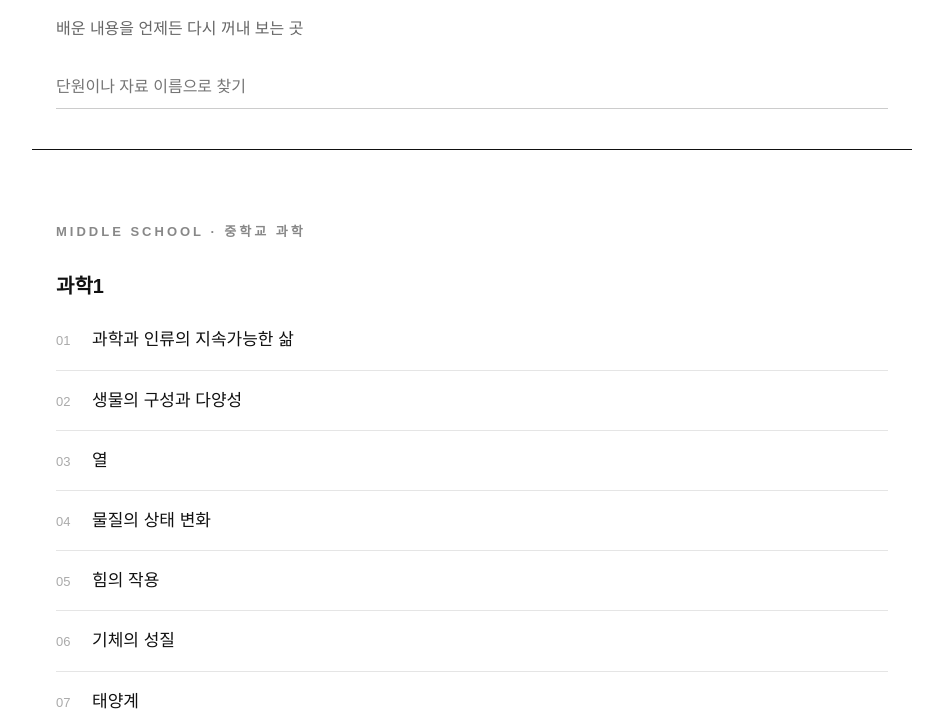
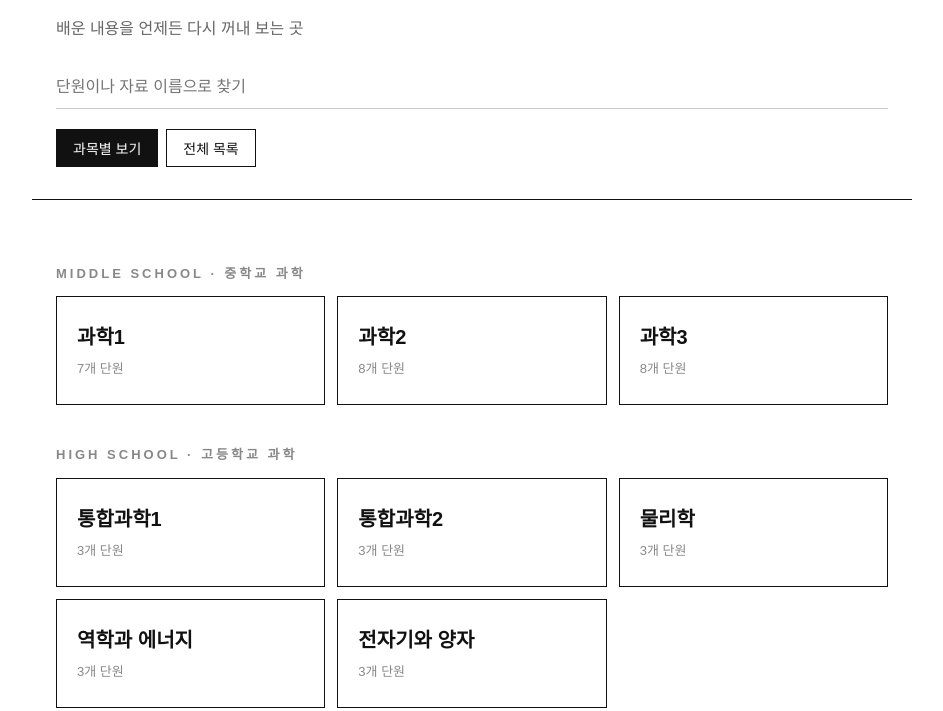
Before and after one commit to dkstjdghks/dkstjdghks.github.io, a plain HTML site: page index.html in a window 1280 px wide. Shown: the part 128-839 px from the top of the page, without its empty margins (168-1111 px from the left). Drawn offline with Linux system fonts and the light colour scheme; a web font is replaced by a local one.

Commit message:
Update index.html

```diff
--- a/index.html
+++ b/index.html
@@ -8,15 +8,28 @@
 <style>
   * { box-sizing: border-box; margin: 0; padding: 0; }
   body { font-family: 'Pretendard', sans-serif; background: #fff; color: #111; line-height: 1.6; }
-  header { padding: 72px 24px 40px; max-width: 880px; margin: 0 auto; border-bottom: 1px solid #111; }
-  header h1 { font-size: 40px; font-weight: 800; letter-spacing: -1px; }
+  header { padding: 72px 24px 32px; max-width: 880px; margin: 0 auto; border-bottom: 1px solid #111; }
+  header h1 { font-size: 40px; font-weight: 800; letter-spacing: -1px; cursor: pointer; }
   header p { color: #666; margin-top: 8px; }
   .search { margin-top: 24px; width: 100%; padding: 12px 0; border: none; border-bottom: 1px solid #ccc; font-size: 16px; font-family: inherit; outline: none; }
   .search:focus { border-color: #111; }
+  .tabs { margin-top: 20px; display: flex; gap: 8px; }
+  .tabs button { font-family: inherit; font-size: 14px; padding: 8px 16px; border: 1px solid #111; background: #fff; color: #111; cursor: pointer; }
+  .tabs button.on { background: #111; color: #fff; }
   main { max-width: 880px; margin: 0 auto; padding: 24px; }
-  .level { margin-top: 48px; }
-  .level h2 { font-size: 13px; letter-spacing: 3px; color: #888; margin-bottom: 8px; }
+  .level { margin-top: 40px; }
+  .level h2 { font-size: 13px; letter-spacing: 3px; color: #888; margin-bottom: 12px; }
   .course h3 { font-size: 20px; margin: 28px 0 8px; }
+  .grid { display: grid; grid-template-columns: repeat(auto-fill, minmax(200px, 1fr)); gap: 12px; }
+  .card { border: 1px solid #111; padding: 24px 20px; cursor: pointer; transition: .15s; }
+  .card:hover { background: #111; color: #fff; }
+  .card .name { font-size: 20px; font-weight: 700; }
+  .card .meta { font-size: 13px; color: #888; margin-top: 6px; }
+  .card:hover .meta { color: #ccc; }
+  .back { display: inline-block; margin-top: 24px; font-size: 14px; color: #666; cursor: pointer; border: none; background: none; font-family: inherit; }
+  .back:hover { color: #111; }
+  .crumb { font-size: 13px; letter-spacing: 2px; color: #888; margin-top: 24px; }
+  .title { font-size: 28px; font-weight: 800; margin: 4px 0 16px; }
   details { border-bottom: 1px solid #e5e5e5; }
   summary { list-style: none; cursor: pointer; padding: 16px 0; display: flex; justify-content: space-between; align-items: center; font-size: 17px; }
   summary::-webkit-details-marker { display: none; }
@@ -33,9 +46,13 @@
 </head>
 <body>
 <header>
-  <h1>안선생 아카이브</h1>
+  <h1 onclick="go('')">안선생 아카이브</h1>
   <p>배운 내용을 언제든 다시 꺼내 보는 곳</p>
   <input class="search" id="search" placeholder="단원이나 자료 이름으로 찾기">
+  <div class="tabs">
+    <button id="tabCourse" onclick="go('')">과목별 보기</button>
+    <button id="tabAll" onclick="go('all')">전체 목록</button>
+  </div>
 </header>
 <main id="app"></main>
 <footer>© 안선생 아카이브</footer>
@@ -103,38 +120,79 @@ const data = [
   ]}
 ];
 
-function render(keyword = "") {
-  const k = keyword.trim();
-  const app = document.getElementById("app");
-  app.innerHTML = "";
+const app = document.getElementById("app");
+const search = document.getElementById("search");
+
+function unitHTML(u, i, open) {
+  const links = u.items.length
+    ? u.items.map(it => `<a href="${it.url}">${it.title}</a>`).join("")
+    : `<p class="empty">자료 준비 중</p>`;
+  return `<details${open ? " open" : ""}><summary><span><span class="num">${String(i+1).padStart(2,"0")}</span>${u.title}</span><span class="count">${u.items.length ? u.items.length + "개" : ""}</span></summary><div class="items">${links}</div></details>`;
+}
+
+function countItems(c) { return c.units.reduce((s, u) => s + u.items.length, 0); }
+
+function go(hash) { search.value = ""; location.hash = hash; if (location.hash.slice(1) === hash) render(); }
+
+function setTab(mode) {
+  document.getElementById("tabCourse").classList.toggle("on", mode !== "all");
+  document.getElementById("tabAll").classList.toggle("on", mode === "all");
+}
+
+function renderHome() {
+  setTab("course");
+  app.innerHTML = data.map((lv, li) => `
+    <section class="level"><h2>${lv.level}</h2>
+      <div class="grid">
+        ${lv.courses.map((c, ci) => `
+          <div class="card" onclick="go('c-${li}-${ci}')">
+            <div class="name">${c.name}</div>
+            <div class="meta">${c.units.length}개 단원${countItems(c) ? " · 자료 " + countItems(c) + "개" : ""}</div>
+          </div>`).join("")}
+      </div>
+    </section>`).join("");
+}
+
+function renderCourse(li, ci) {
+  setTab("course");
+  const lv = data[li], c = lv && lv.courses[ci];
+  if (!c) return renderHome();
+  app.innerHTML = `
+    <button class="back" onclick="go('')">← 과목 목록으로</button>
+    <div class="crumb">${lv.level}</div>
+    <div class="title">${c.name}</div>
+    ${c.units.map((u, i) => unitHTML(u, i, false)).join("")}`;
+}
+
+function renderAll(keyword) {
+  setTab("all");
+  const k = (keyword || "").trim();
+  let html = "";
   data.forEach(lv => {
-    const sec = document.createElement("section");
-    sec.className = "level";
-    sec.innerHTML = `<h2>${lv.level}</h2>`;
-    let shown = 0;
+    let sec = "";
     lv.courses.forEach(c => {
-      const div = document.createElement("div");
-      div.className = "course";
-      div.innerHTML = `<h3>${c.name}</h3>`;
-      let cShown = 0;
-      c.units.forEach((u, i) => {
+      const units = c.units.map((u, i) => {
         const hit = !k || u.title.includes(k) || c.name.includes(k) || u.items.some(it => it.title.includes(k));
-        if (!hit) return;
-        cShown++;
-        const d = document.createElement("details");
-        if (k) d.open = true;
-        const links = u.items.length
-          ? u.items.map(it => `<a href="${it.url}">${it.title}</a>`).join("")
-          : `<p class="empty">자료 준비 중</p>`;
-        d.innerHTML = `<summary><span><span class="num">${String(i+1).padStart(2,"0")}</span>${u.title}</span><span class="count">${u.items.length ? u.items.length + "개" : ""}</span></summary><div class="items">${links}</div>`;
-        div.appendChild(d);
-      });
-      if (cShown) { sec.appendChild(div); shown += cShown; }
+        return hit ? unitHTML(u, i, !!k) : "";
+      }).join("");
+      if (units) sec += `<div class="course"><h3>${c.name}</h3>${units}</div>`;
     });
-    if (shown) app.appendChild(sec);
+    if (sec) html += `<section class="level"><h2>${lv.level}</h2>${sec}</section>`;
   });
+  app.innerHTML = html || `<p class="empty" style="margin-top:40px">찾는 내용이 없어요.</p>`;
 }
-document.getElementById("search").addEventListener("input", e => render(e.target.value));
+
+function render() {
+  const h = location.hash.slice(1);
+  if (search.value.trim()) return renderAll(search.value);
+  if (h === "all") return renderAll("");
+  const m = h.match(/^c-(\d+)-(\d+)$/);
+  if (m) return renderCourse(+m[1], +m[2]);
+  renderHome();
+}
+
+search.addEventListener("input", render);
+window.addEventListener("hashchange", render);
 render();
 </script>
 </body>
```
